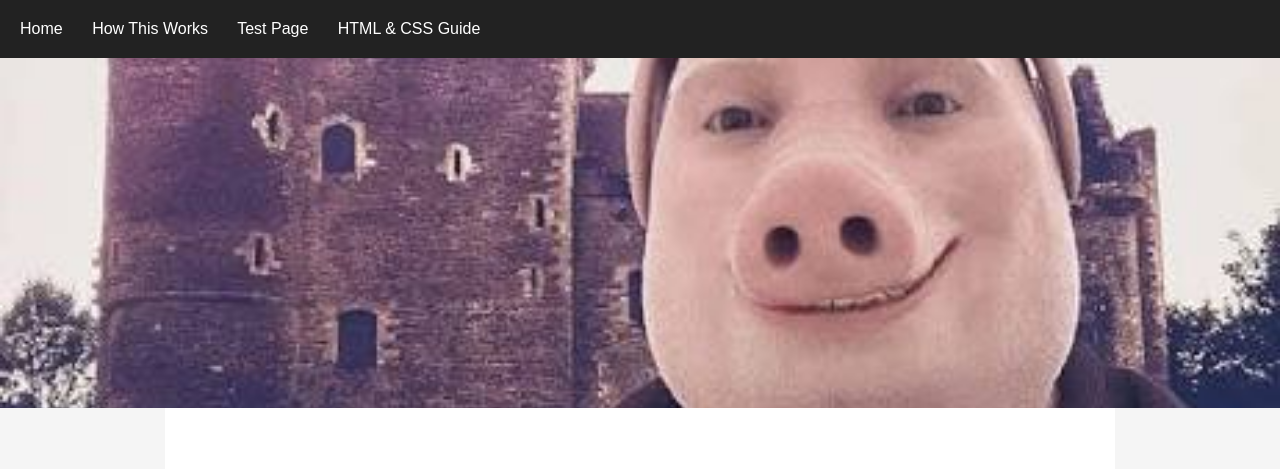
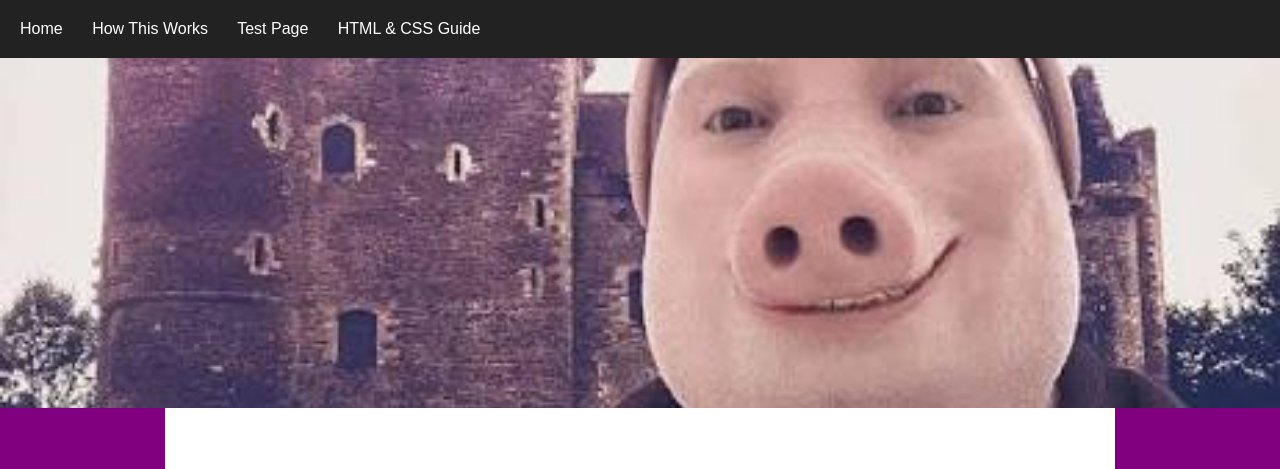
Before and after one commit to thomas-gabe-code/first-website, a plain HTML site: page index.html in a window 1280 px wide. Shown: the top 469 px of the page. Drawn offline with Linux system fonts and the light colour scheme.

Commit message:
Change background color to purple

```diff
--- a/style.css
+++ b/style.css
@@ -5,7 +5,7 @@
 body {
     margin: 0;
     font-family: Arial, sans-serif;
-    background-color: #f5f5f5;
+    background-color: purple;
     color: #222;
 }
 
```
